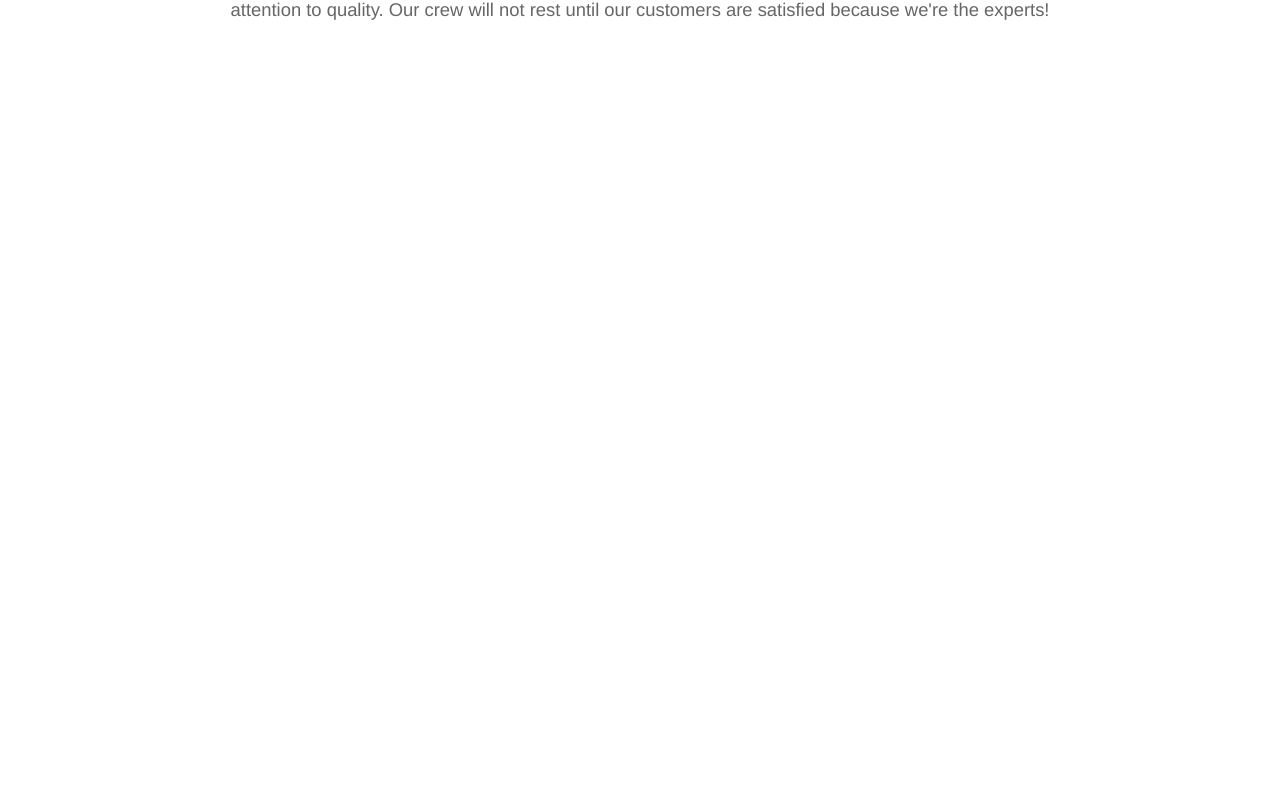
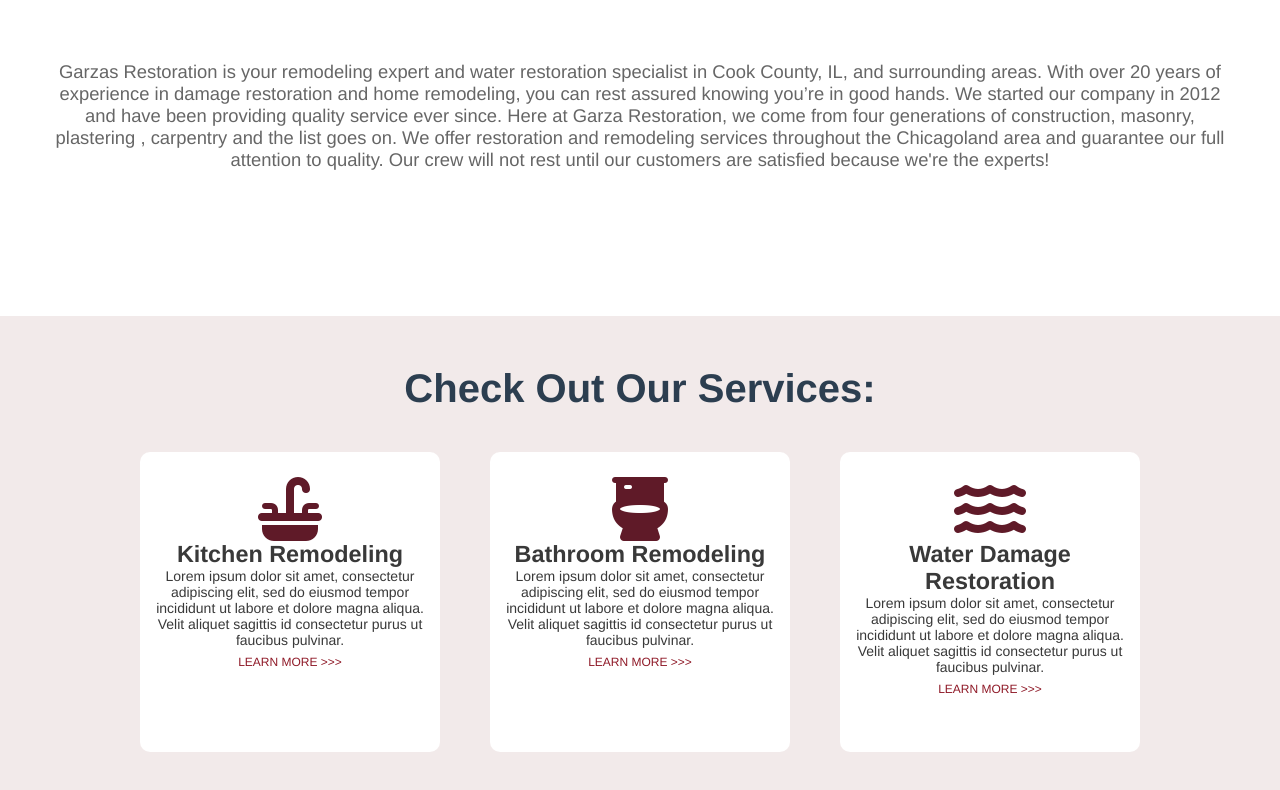
Before and after one commit to bryvl/garza-restoration, a Vue app: page / in a window 1280 px wide. Shown: the part 1084-1874 px from the top of the page. Before the commit the page ends 1250 px from the top, so only its background shows below. Built offline with nearby package versions, Linux system fonts and the light colour scheme.

Commit message:
added services section and did basic design for service section cards. Edited padding for navbar. Increased height for hero section.

```diff
--- a/src/App.vue
+++ b/src/App.vue
@@ -4,7 +4,7 @@
       <NavBar></NavBar>
       <HeroSection/>
       <AboutSection/>
-      <!-- ServiceSection -->
+      <ServiceSection/>
       <!-- ReviewSection -->
       <!-- Maybe Google Maps Location -->
       <!-- Footer -->
@@ -17,13 +17,15 @@
 import NavBar from './components/Navbar.vue'
 import HeroSection from './components/BodyContent/HeroSection.vue'
 import AboutSection from './components/BodyContent/AboutSection'
+import ServiceSection from './components/BodyContent/ServiceSection'
 
 export default {
   name: 'App',
   components: {
     NavBar,
     HeroSection,
-    AboutSection
+    AboutSection,
+    ServiceSection
   }
 }
 </script>
--- a/src/components/BodyContent/HeroSection.vue
+++ b/src/components/BodyContent/HeroSection.vue
@@ -43,13 +43,13 @@
 }
 </script>
 <style scoped>
-    .hero {
+    /* .hero {
         background: #8f1a28;
-    }
+    } */
     .heroContainer {
         display: grid;
         grid-template-columns: 1fr 1fr;
-        height: 600px;
+        height: 750px;
         justify-content: center;
         align-items: center;
         margin: 0 auto;
--- /dev/null
+++ b/src/components/BodyContent/ServiceSection.vue
@@ -0,0 +1,85 @@
+<template>
+    <div class="serviceSection">
+        <div class="serviceSectionHeader">
+            <h1>Check Out Our Services:</h1>
+        </div>
+        <div class="serviceSectionCardContainer">
+            <div class="serviceCard kitchenCard">
+                <div class="cardIconHeading">
+                    <i class="fa-solid fa-sink"></i>
+                </div>
+                <h3>Kitchen Remodeling</h3>
+                <p>
+                    Lorem ipsum dolor sit amet, consectetur adipiscing elit, sed do eiusmod tempor incididunt ut labore
+                    et dolore magna aliqua. Velit aliquet sagittis id consectetur purus ut faucibus pulvinar.
+                </p>
+                <a href="#">LEARN MORE >>></a>
+            </div>
+            <div class="serviceCard bathCard">
+                <div class="cardIconHeading">
+                    <i class="fa-solid fa-toilet"></i>
+                </div>
+                <h3>Bathroom Remodeling</h3>
+                <p>
+                    Lorem ipsum dolor sit amet, consectetur adipiscing elit, sed do eiusmod tempor incididunt ut labore
+                    et dolore magna aliqua. Velit aliquet sagittis id consectetur purus ut faucibus pulvinar.
+                </p>
+                <a href="#">LEARN MORE >>></a>
+            </div>
+            <div class="serviceCard waterRestorationCard">
+                <div class="cardIconHeading">
+                    <i class="fa-solid fa-water"></i>
+                </div>
+                <h3>Water Damage Restoration</h3>
+                <p>
+                    Lorem ipsum dolor sit amet, consectetur adipiscing elit, sed do eiusmod tempor incididunt ut labore
+                    et dolore magna aliqua. Velit aliquet sagittis id consectetur purus ut faucibus pulvinar.
+                </p>
+                <a href="#">LEARN MORE >>></a>
+            </div>
+        </div>
+    </div>
+</template>
+<script>
+export default {
+    name: 'ServiceSection'
+}
+</script>
+<style scoped>
+    .serviceSection {
+        display: grid;
+        height: 500px;
+        padding: 50px;
+        background-color: #f2eaea;
+        font-size: 1.25rem;
+}
+    .serviceSectionCardContainer {
+        width: 100%;
+        /* display: grid;
+        grid-template-columns: 1fr 1fr 1fr; */
+        display: flex;
+        justify-content: center;
+        align-items: center;
+    }
+    .serviceCard {
+        width: 300px;
+        height: 300px;
+        background-color: #fff;
+        border-radius: 10px;
+        padding: 25px 10px 10px 10px;
+        margin: 0 25px;
+        color: #393939;
+    }
+    .serviceCard p{
+        font-size: 14px;
+    }
+    .serviceCard a {
+        font-size: .75rem;
+        text-decoration: none;
+        color: #8f1a28;
+    }
+    .cardIconHeading i {
+        font-size: 4rem;
+        color: #5f1a28;
+    }
+</style>
--- a/src/components/Navbar.vue
+++ b/src/components/Navbar.vue
@@ -31,7 +31,7 @@
         justify-content: center;
         width: 100%;
         height: 150px;
-        padding: 2%;
+        padding-top: 10px;
         position: sticky;
         top: 0;
         z-index: 999;
--- a/src/components/NavbarMenu.vue
+++ b/src/components/NavbarMenu.vue
@@ -31,13 +31,13 @@
         list-style: none;
     }
 
-    .navbarItem:first-child {
-        border-left: 1px solid #777;
-    }
     .navbarItem {
         display: inline;
         border-right: 1px solid #777;
         padding: 2px;
+    }
+    .navbarItem:last-child {
+        border-right: none;
     }
     .navbarItem:hover {
         background-color: #444;
```
